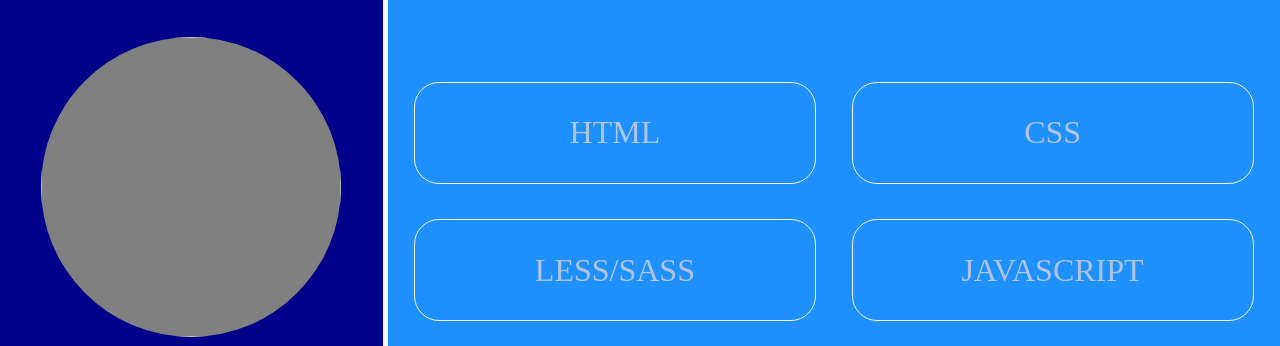
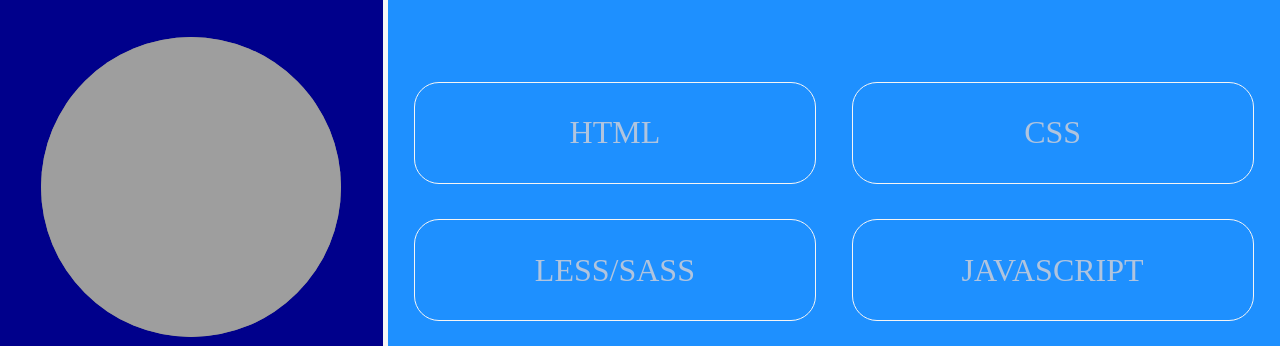
Before and after one commit to o0WhiteTiger0o/digitallResume, a plain HTML site: page skillsAndProjects.html in a window 1280 px wide. Shown: the part 160-506 px from the top of the page. Drawn offline with Linux system fonts and the light colour scheme; the site is published under a folder, as on GitHub Pages, so addresses that start at the root find nothing.

Commit message:
Update skillsAndProjects.html

```diff
--- a/skillsAndProjects.html
+++ b/skillsAndProjects.html
@@ -12,7 +12,7 @@
     </nav>
     <div id='main'>
         <aside id='left'>
-            <img src='/img/pic07.jpg'>
+            <img src='img/pic07.jpg'>
             <a href='index.html'>My Story</a>
             <a href='skillsAndProjects.html' >Skills and projects</a>
         </aside>
```
